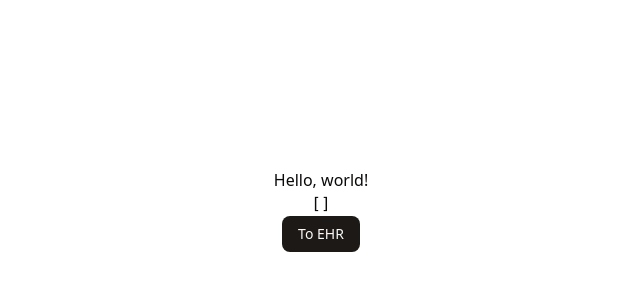
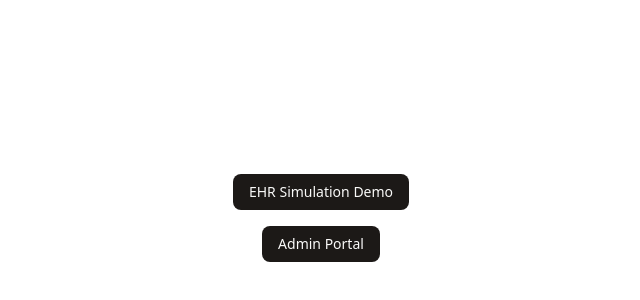
Before and after one commit to bilalkhaniazi/EHR, a Next.js app in the folder ehr-simulator/: page / in a window 1280 px wide. Shown: the part 190-490 px from the top of the page, without its empty margins (319-959 px from the left). Built offline with nearby package versions, Linux system fonts and the light colour scheme; no server answers; the database is empty.

Commit message:
nit: update debug main menu

```diff
--- a/ehr-simulator/src/app/page.tsx
+++ b/ehr-simulator/src/app/page.tsx
@@ -9,10 +9,11 @@ export default async function Home() {
 
   return (
     <div className="flex min-h-screen flex-col items-center justify-center py-2">
-      <h1>Hello, world!</h1>
-      <pre>{JSON.stringify(users, null, 2)}</pre>
-      <Link href="/simulation/123/chart/overview" passHref>
-        <Button>To EHR</Button>
+      <Link href="/simulation/123/chart/overview" passHref className="p-4">
+        <Button>EHR Simulation Demo</Button>
+      </Link>
+      <Link href="/admin" passHref>
+        <Button>Admin Portal</Button>
       </Link>
     </div>
   );
```
